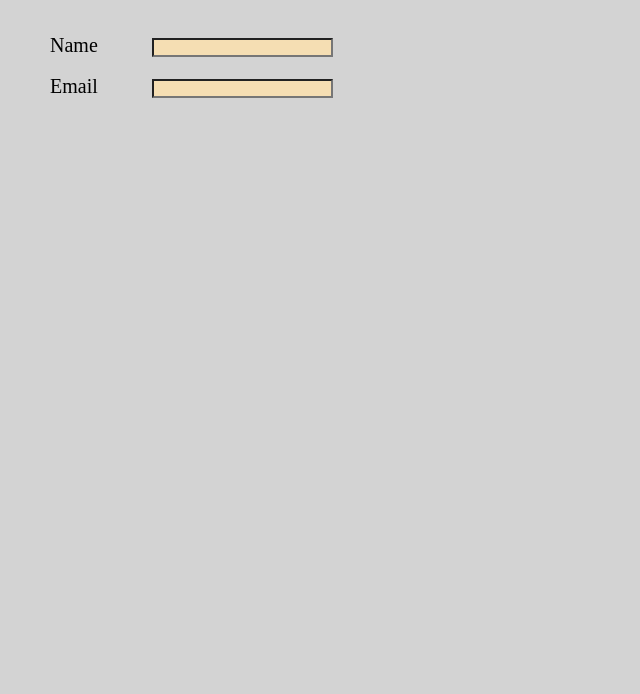
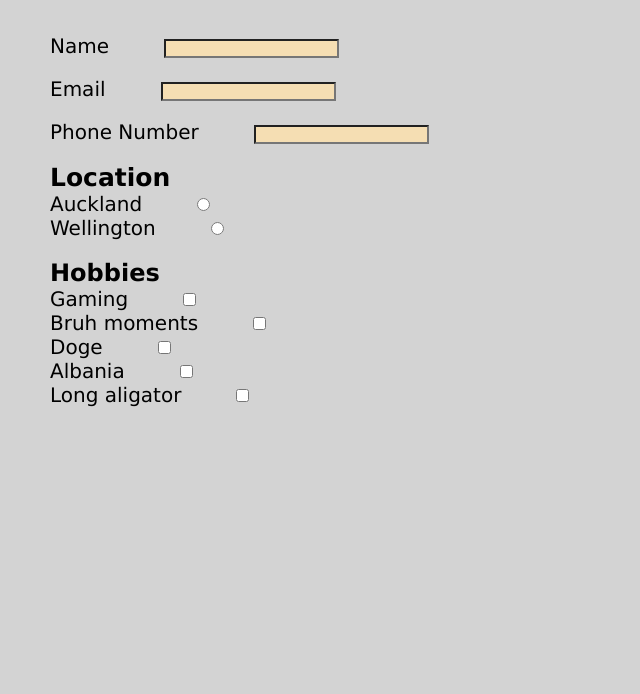
Before and after one commit to NathanRomanos/BEM, a plain HTML site: page index.html in a window 1280 px wide. Shown: the part 106-800 px from the top of the page, without its empty margins (0-640 px from the left). Drawn offline with Linux system fonts and the light colour scheme.

Commit message:
added content

```diff
--- a/CSS/Style.css
+++ b/CSS/Style.css
@@ -2,11 +2,17 @@
   padding: 0;
   margin: 0;
   box-sizing: border-box;
+  font-family: geneva;
 }
 
 
 body {
   background: lightgrey;
+}
+
+
+h2 {
+  margin-left: 50px;
 }
 
 
@@ -25,3 +31,9 @@ body {
   font-size: 20px;
   margin: 50px;
 }
+
+.member__label--heading {
+  font-size: 25px;
+  margin: 50px;
+  font-weight: bold;
+}
--- a/index.html
+++ b/index.html
@@ -27,6 +27,55 @@
         <label for="email" class="member__label">Email</label>
         <input type="text" id="email" class="member__text member__text--email" value="">
 
+        <br>
+        <br>
+
+        <label for="number" class="member__label">Phone Number</label>
+        <input type="text" id="number" class="member__text member__text--number" value="">
+
+        <br>
+        <br>
+
+          <label for="name" class="member__label--heading">Location</label>
+
+          <br>
+
+            <label for="auckland" class="member__label">Auckland</label>
+            <input type="radio" name="answer" id="auckland" class="member__text member__text--location" value="">
+
+            <br>
+
+            <label for="wellington" class="member__label">Wellington</label>
+            <input type="radio" name="answer"id="wellington" class="member__text member__text--location" value="">
+
+        <br>
+        <br>
+
+        <h2>Hobbies</h2>
+
+        <label for="gaming" class="member__label">Gaming</label>
+        <input type="checkbox" id="gaming" class="member__text member__text--hobbies" value="">
+
+        <br>
+
+        <label for="bruh" class="member__label">Bruh moments</label>
+        <input type="checkbox" id="bruh" class="member__text member__text--hobbies" value="">
+
+        <br>
+
+        <label for="doge" class="member__label">Doge</label>
+        <input type="checkbox" id="doge" class="member__text member__text--hobbies" value="">
+
+        <br>
+
+        <label for="albania" class="member__label">Albania</label>
+        <input type="checkbox" id="albania" class="member__text member__text--hobbies" value="">
+
+        <br>
+
+        <label for="aligator" class="member__label">Long aligator</label>
+        <input type="checkbox" id="aligator" class="member__text member__text--hobbies" value="">
+
       </form>
 
     </div>
```
